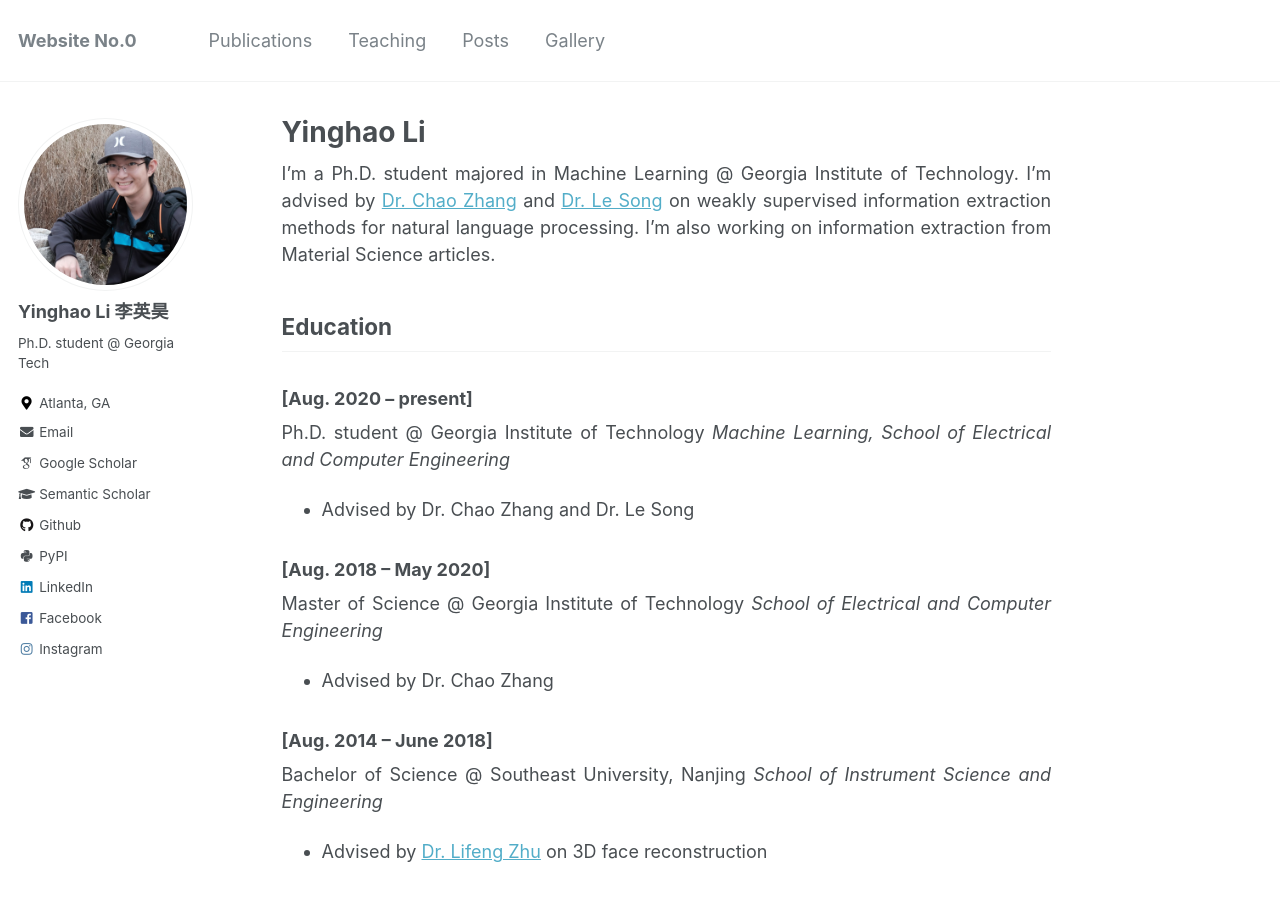
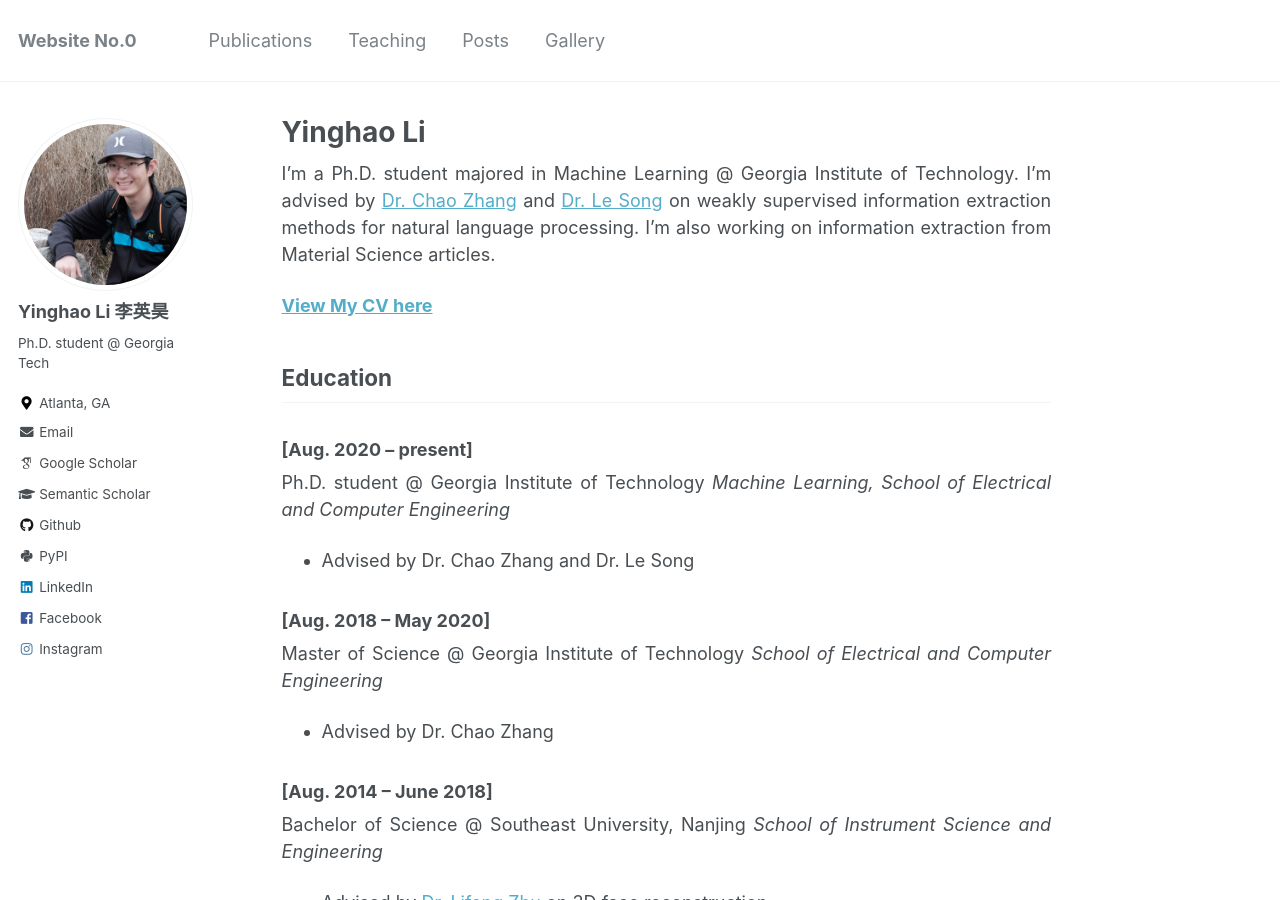
Before and after one commit to Yinghao-Li/Yinghao-Li.github.io, a Jekyll site: the page built from _pages/about.md, in a window 1280 px wide and 900 px high. Built offline with Jekyll 4.4.1, drawn with Linux system fonts in a browser that asks for light colours; some web fonts are replaced.

Commit message:
update CV

```diff
--- a/_pages/about.md
+++ b/_pages/about.md
@@ -13,6 +13,8 @@ redirect_from:
 I'm a Ph.D. student majored in Machine Learning @ Georgia Institute of Technology.
 I'm advised by [Dr. Chao Zhang](http://chaozhang.org/) and [Dr. Le Song](https://www.linkedin.com/in/le-song-03223813/) on weakly supervised information extraction methods for natural language processing.
 I'm also working on information extraction from Material Science articles.
+
+**[View My CV here]({{base_path}}/files/CV-Yinghao.Li.pdf)**
 
 Education
 ---
```
Also changed, not shown: 1 other file.
